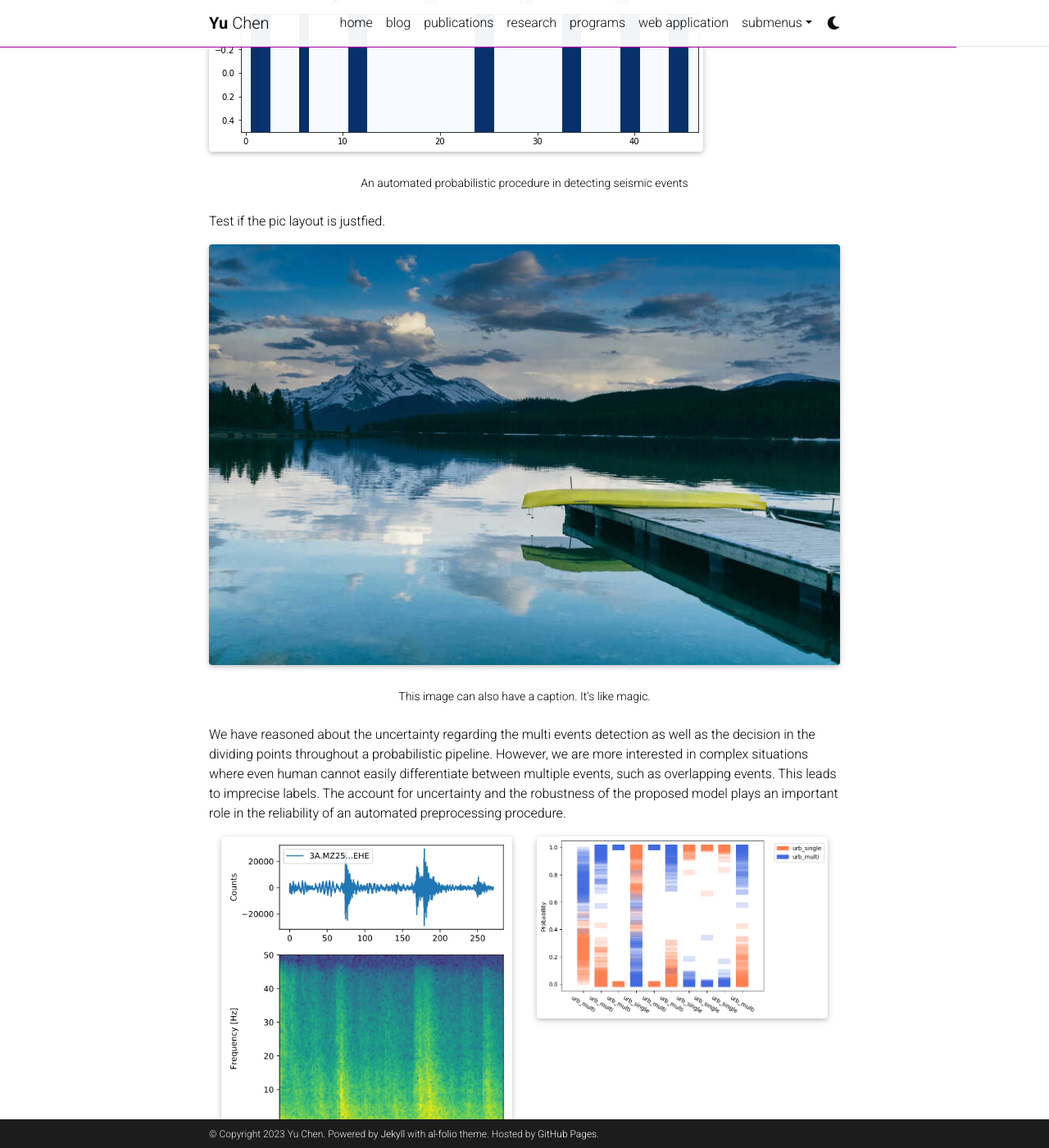
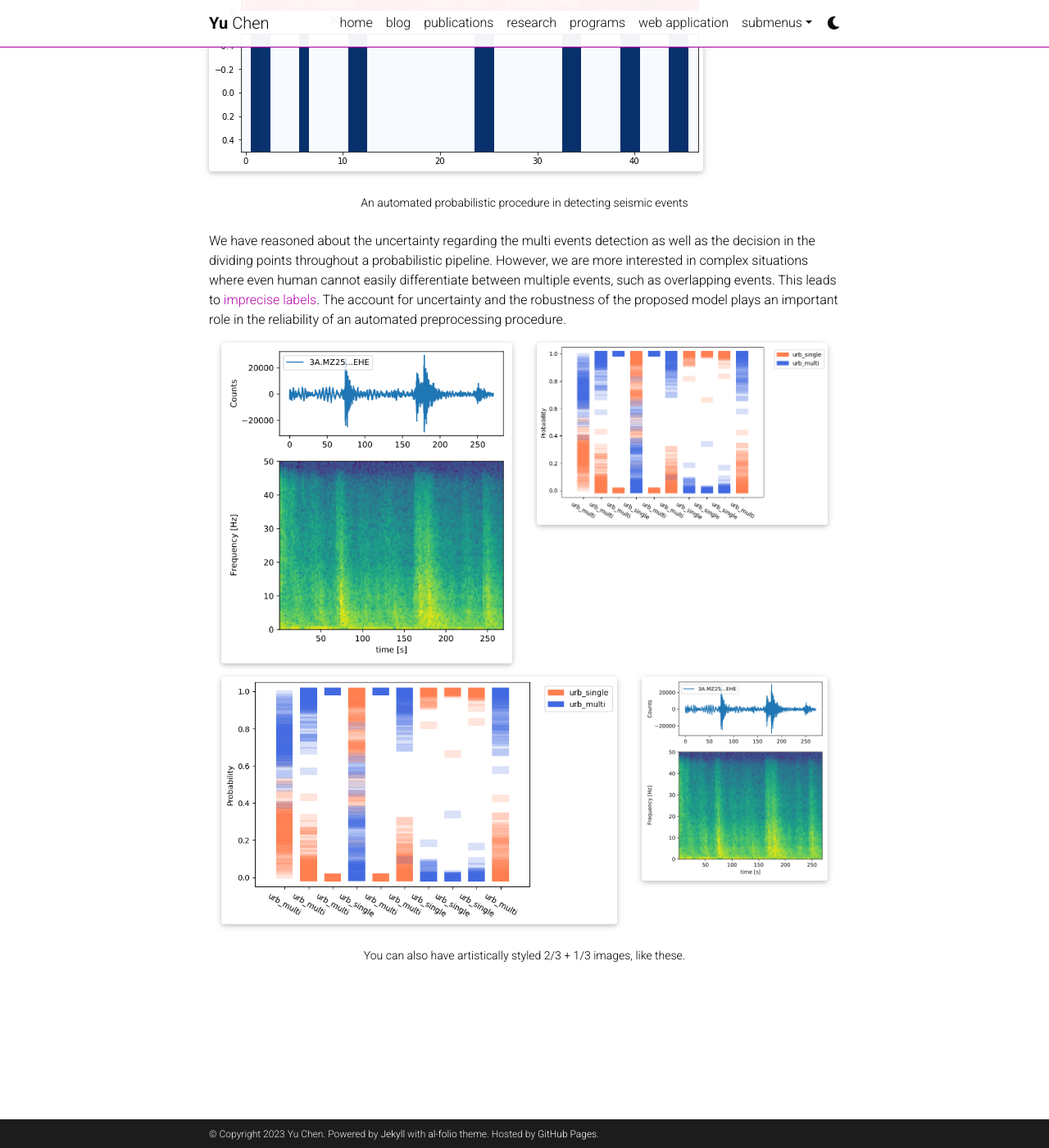
Before and after one commit to yuchenakaleslie/yuchenakaleslie.github.io, a Jekyll site: the page built from _projects/4_project.md, in a window 1280 px wide and 1400 px high, scrolled down 998 px. Shown: the whole window at 82% size. Built offline with Jekyll 4.4.1, drawn with Linux system fonts in a browser that asks for light colours; full-size pictures stand in for the smaller copies a plugin makes; comment, search, counter and statistics services are not loaded; a style sheet for code colours, icons or effects is not loaded; some of the changed text lies outside the part shown.

Commit message:
change the layout Project4

```diff
--- a/_projects/4_project.md
+++ b/_projects/4_project.md
@@ -1,7 +1,7 @@
 ---
 layout: page
 title: dbNets
-description: Concurrent seismic events identification - a collaboration with GFZ
+description: Concurrent seismic events identification - a collaboration with <a href="https://www.gfz-potsdam.de">GFZ</a>
 img: assets/img/multi_event_combo.png
 importance: 3
 category: collaboration
@@ -13,6 +13,7 @@ category: collaboration
 
 Importantly, a Bayesian Convnet, having considered model uncertainty, is trained to probabilistically detect the seismic evnents in a typical segment from continuous streams. If multiple events are present, our model further yields the location estimates of each event and therefore separating them out.
 
+<!--The plot below is NOT justfied. Fix the layout-->
 <div class="row">
     <div class="col-sm mt-3 mt-md-0">
         {% include figure.html path="assets/img/separation.png" title="example image" class="img-fluid rounded z-depth-1" %}
@@ -22,19 +23,10 @@ Importantly, a Bayesian Convnet, having considered model uncertainty, is trained
     An automated probabilistic procedure in detecting seismic events
 </div>
 
-Test if the pic layout is justfied.
 
-<div class="row">
-    <div class="col-sm mt-3 mt-md-0">
-        {% include figure.html path="assets/img/5.jpg" title="example image" class="img-fluid rounded z-depth-1" %}
-    </div>
-</div>
-<div class="caption">
-    This image can also have a caption. It's like magic.
-</div>
+We have reasoned about the uncertainty regarding the multi events detection as well as the decision in the dividing points throughout a probabilistic pipeline. However, we are more interested in complex situations where even human cannot easily differentiate between multiple events, such as overlapping events. This leads to [imprecise labels](./3_project.md). The account for uncertainty and the robustness of the proposed model plays an important role in the reliability of an automated preprocessing procedure.
 
-We have reasoned about the uncertainty regarding the multi events detection as well as the decision in the dividing points throughout a probabilistic pipeline. However, we are more interested in complex situations where even human cannot easily differentiate between multiple events, such as overlapping events. This leads to imprecise labels. The account for uncertainty and the robustness of the proposed model plays an important role in the reliability of an automated preprocessing procedure.
-
+<!-- Half-half layout, which isn't perfect -->
 <div class="container">
   <div class="row">
     <div class="col">
@@ -44,3 +36,16 @@ We have reasoned about the uncertainty regarding the multi events detection as w
         {% include figure.html path="assets/img/fancy_yarin_plot.png" title="example image" class="img-fluid rounded z-depth-1" %}
     </div>
   </div>
+
+<!-- A test of 2/3 + 1/3 style -->
+<div class="row justify-content-sm-center">
+    <div class="col-sm-8 mt-3 mt-md-0">
+        {% include figure.html path="assets/img/fancy_yarin_plot.png" title="example image" class="img-fluid rounded z-depth-1" %}
+    </div>
+    <div class="col-sm-4 mt-3 mt-md-0">
+        {% include figure.html path="assets/img/multi_event_combo.png" title="example image" class="img-fluid rounded z-depth-1" %}
+    </div>
+</div>
+<div class="caption">
+    You can also have artistically styled 2/3 + 1/3 images, like these.
+</div>
```
Also changed, not shown: _projects/5_project.md (+2 -2 lines).
